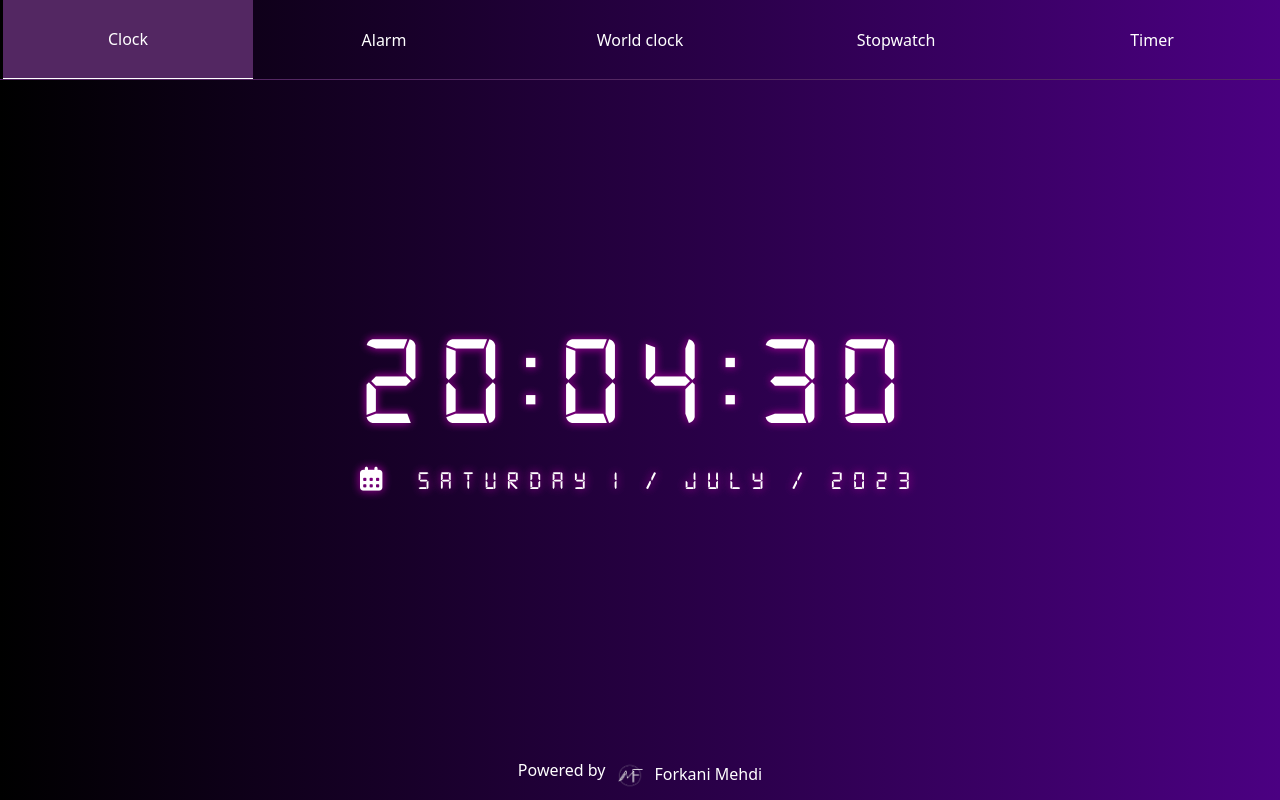
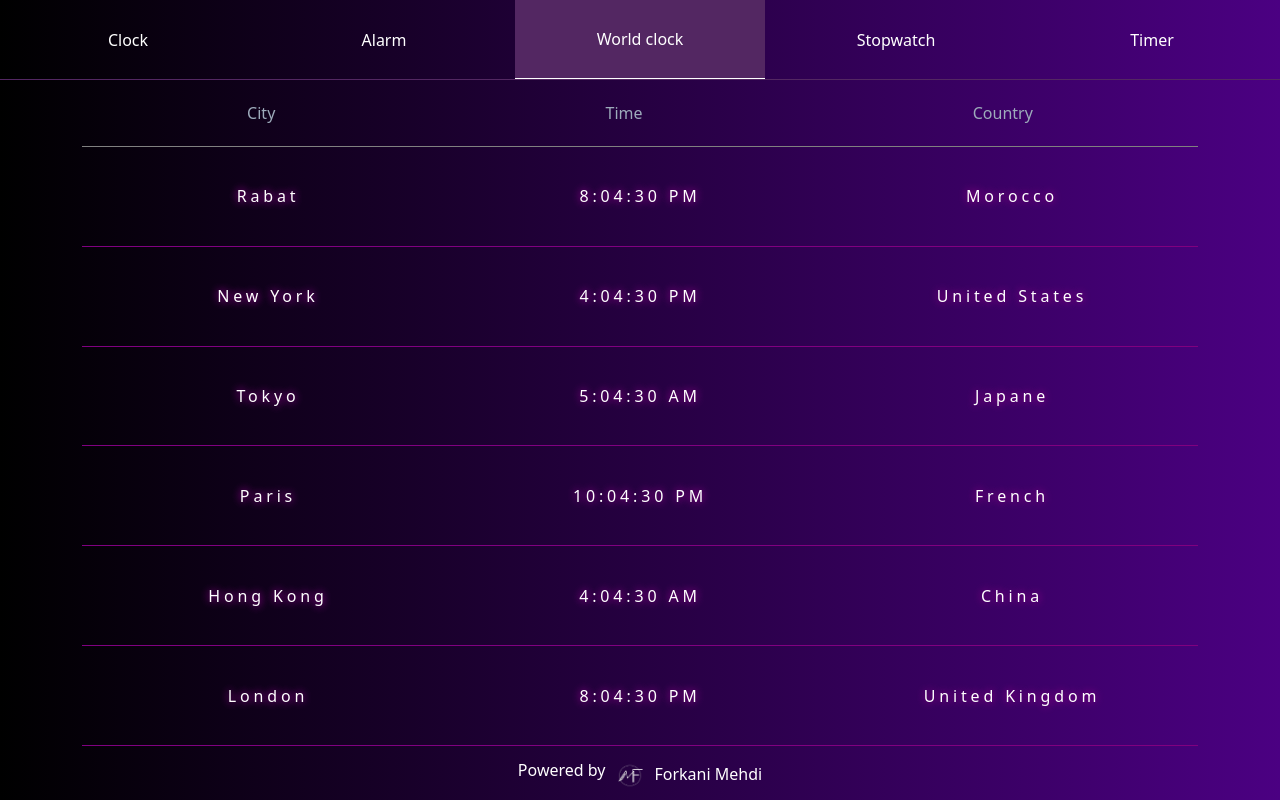
Before and after one commit to forkanimahdi/Digital-Clock, a plain HTML site: page index.html in a window 1280 px wide. Drawn offline with nearby package versions, Linux system fonts and the light colour scheme; no server answers.

Commit message:
final version desktop

```diff
--- a/index.html
+++ b/index.html
@@ -14,9 +14,9 @@
 
     <!-- *panel controle -->
     <div class="controle-panel">
-        <div class="clockwatch active " id="clock">Clock</div>
+        <div class="clockwatch" id="clock">Clock</div>
         <div class="alarm" id="alarm">Alarm</div>
-        <div class="world-clock">World clock</div>
+        <div class="world-clock  active " id="worldClock">World clock</div>
         <div class="stopwatch " id="stopwatch">Stopwatch</div>
         <div class="timer" id="timer">Timer</div>
     </div>
@@ -25,7 +25,6 @@
     <div class="display">
         <!-- ! clock -->
         <div class="clock-display display-div" id="clock">
-
             <div class="">
                 <h1 class="clock"></h1>
                 <h3 class="calendar"> <i class="fa-solid fa-calendar-days me-2"></i><span class="date"></span></h3>
@@ -54,7 +53,13 @@
 
         </div>
         <!-- ! world clock -->
-
+        <div class="world-display display-div container" id="worldClock">
+            <div class="worldetable-header text-gray d-flex align-items-center justify-content-around">
+                <div class="worldcity">City</div>
+                <div class="worldtime">Time</div>
+                <div class="worldcountry">Country</div>
+            </div>
+        </div>
 
         <!-- ! stopwatch -->
         <div class="stopwatch-display display-div" id="stopwatch">
@@ -107,12 +112,15 @@
 
 
     </div>
+    <!-- * credit -->
     <div class="credit d-flex align-items-start justify-content-center">
         <div class="footer d-flex align-items-center justify-content-around">
             <h6 class="text-white">Powered by</h6>
             <img src="./public/img/logo.png" alt="">
-            <a href="" class="text-white text-decoration-none" >Forkani Mehdi</a>
+            <a href="" class="text-white text-decoration-none">Forkani Mehdi</a>
         </div>
+        <i class="fa-solid fa-expand fullscreen" title="Full screen"></i>
+
     </div>
 
 
--- a/public/js/app.js
+++ b/public/js/app.js
@@ -29,6 +29,8 @@ let watchLap = document.querySelector(".watch-lap")
 let timerInput = document.querySelector(".timer-seconds-input")
 let startTimer = document.querySelector(".start-timer")
 let timeline = document.querySelector(".timeline")
+let fullscreen = document.querySelector(".fullscreen")
+let worldclockTable = document.querySelector(".world-display")
 let tour = 1
 let lapseconds = 0
 let lapminuts = 0
@@ -37,8 +39,6 @@ let lapHours = 0
 
 let localedweather = localStorage.getItem("weatherDigital")
 local.innerHTML = localedweather
-
-
 
 
 //* Check notification availability
@@ -266,6 +266,61 @@ function notifyMe(tachTime, tachName, interval) {
 // ! world clock
 
 
+function worldClock() {
+    let capitals = [
+        { name: "Rabat", offset: 0, country: "Morocco" },
+        { name: "New York", offset: -4, country: "United States" },
+        { name: "Tokyo", offset: 9, country: "Japane" },
+        { name: "Paris", offset: 2, country: "French" },
+        { name: "Hong Kong", offset: 8, country: "China" },
+        { name: "London", offset: 0, country: "United Kingdom" },
+        { name: "Mecca", offset: 3, country: "Kingdom Saudi Arabia" },
+        { name: "Cairo", offset: 2, country: "Egypt" },
+        { name: "Ottawa", offset: -4, country: "Canada" }, // Capital of Canada
+        { name: "Toronto", offset: -4, country: "Canada" }, // Capital of Ontario, Canada
+        // Add more capitals here...
+    ];
+
+    function formatTime(date) {
+        return date.toLocaleTimeString("en-US", { timeStyle: "medium" });
+    }
+
+    function getCapitalTime(capital) {
+        let currentDate = new Date();
+        let utcOffset = capital.offset * 60;
+        let capitalTime = new Date(currentDate.getTime() + utcOffset * 60 * 1000);
+        return formatTime(capitalTime);
+    }
+
+    capitals.forEach(capital => {
+        let capitalTime = getCapitalTime(capital);
+        let theTimezone = document.createElement("div")
+        theTimezone.classList.add("othertimezonediv")
+        let cityName = document.createElement("div")
+        cityName.classList.add("cityname")
+        cityName.textContent = capital.name
+        theTimezone.appendChild(cityName)
+        let citytime = document.createElement("div")
+        citytime.classList.add("citytime")
+        citytime.textContent = capitalTime
+        theTimezone.appendChild(citytime)
+        let countryname = document.createElement("div")
+        countryname.classList.add("countryname")
+        countryname.textContent = capital.country
+        theTimezone.appendChild(countryname)
+        worldclockTable.appendChild(theTimezone)
+
+    });
+
+}
+
+setInterval(() => {
+    let allcountrys = document.querySelectorAll(".othertimezonediv")
+    allcountrys.forEach(element => {
+        element.remove()
+    });
+    worldClock()
+}, 1000);
 
 //! stop watch
 function startWatch() {
@@ -461,3 +516,33 @@ startTimer.addEventListener("click", () => {
     }
 
 })
+
+fullscreen.addEventListener("click", () => {
+    let elem = document.documentElement; // Get the root element of the document
+
+    if (elem.requestFullscreen) {
+        // Standard syntax for fullscreen API
+        elem.requestFullscreen();
+    } else if (elem.mozRequestFullScreen) {
+        // Firefox-specific syntax
+        elem.mozRequestFullScreen();
+    } else if (elem.webkitRequestFullscreen) {
+        // Chrome, Safari, and Opera-specific syntax
+        elem.webkitRequestFullscreen();
+    } else if (elem.msRequestFullscreen) {
+        // Microsoft Edge-specific syntax
+        elem.msRequestFullscreen();
+    }
+
+    fullscreen.style.display = "none"
+    controlPanel.style.marginTop = "-11vh"
+
+    document.addEventListener('keydown', (event) => {
+        if (event.keyCode === 27 || event.key === 'Escape') {
+            fullscreen.style.display = "block"
+            controlPanel.style.marginTop = "0"
+
+        }
+    });
+
+})
--- a/src/sass/modules/Home/_footer.sass
+++ b/src/sass/modules/Home/_footer.sass
@@ -7,3 +7,11 @@
             width: 2vw
         a
             margin-bottom: 2px
+    .fullscreen
+        width: 100%
+        color: white
+        text-shadow: 0 0 8px purple, 0 0 8px purple
+        position: fixed
+        bottom: 1.5vh
+        left: 97%
+        cursor: pointer
--- a/src/sass/modules/Home/_main.sass
+++ b/src/sass/modules/Home/_main.sass
@@ -3,8 +3,8 @@
 
 .clock-display
     height: 100%
-    display: flex
-    // display: none
+    // display: flex
+    display: none
     align-items: center
     justify-content: center
     .clock
@@ -133,6 +133,24 @@
                     border: 1px solid white
                     background-color: indigo
                     color: white
+.world-display
+    height: 98%
+    overflow-y: auto
+    .worldetable-header
+        height: 10%
+        border-bottom: 1px solid gray
+    .othertimezonediv
+        height: 15%
+        border-bottom: 1px solid purple
+        color: white
+        display: flex
+        align-items: center
+        text-shadow: 0 0 8px purple, 0 0 8px purple
+        justify-content: space-around
+        letter-spacing: 0.3vw
+        div
+            width: 33%
+            text-align: center
 .stopwatch-display
     height: 100%
     position: relative
@@ -219,7 +237,7 @@
     .timer-pannel
         input
             width: 30vw
-            height: 60vh
+            height: 50vh
             text-align: center
             font-size: 5vw
             background-color: transparent
```
Also changed, not shown: public/css/app.css, 1 other file.
